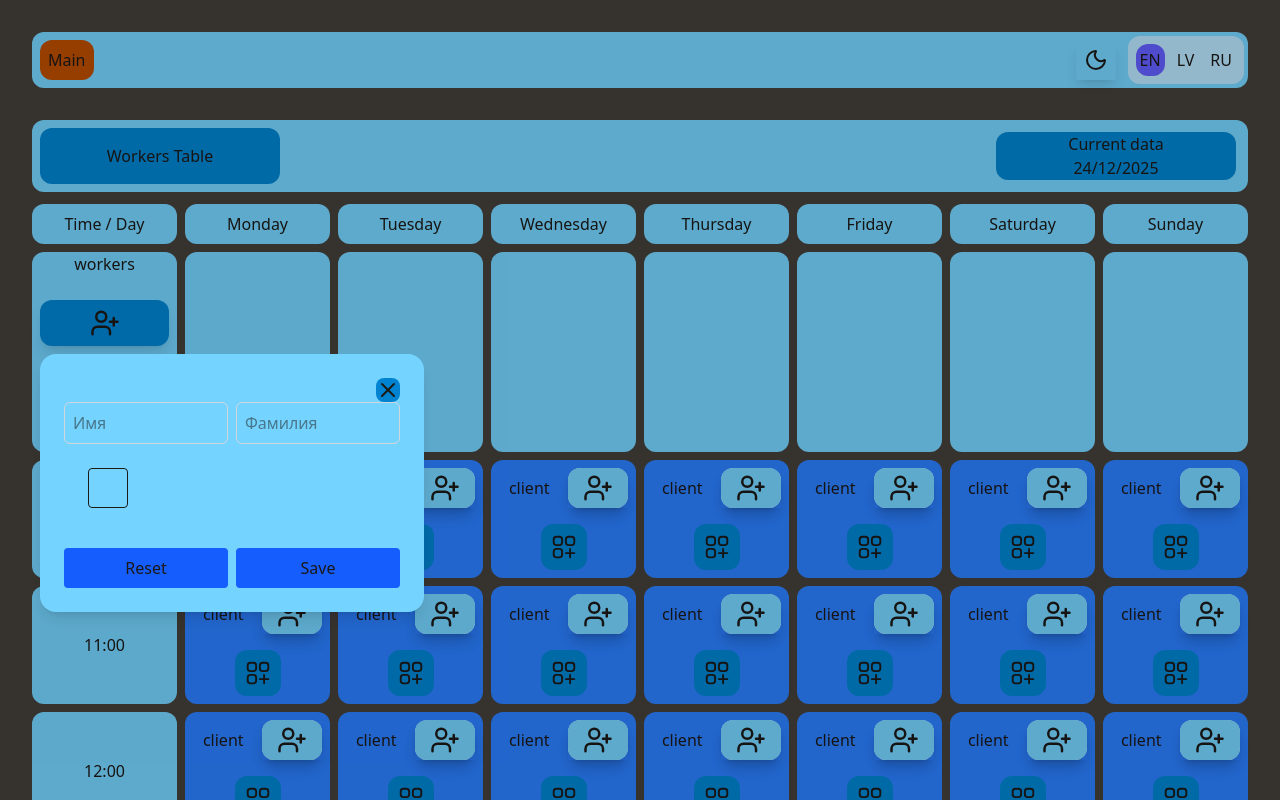
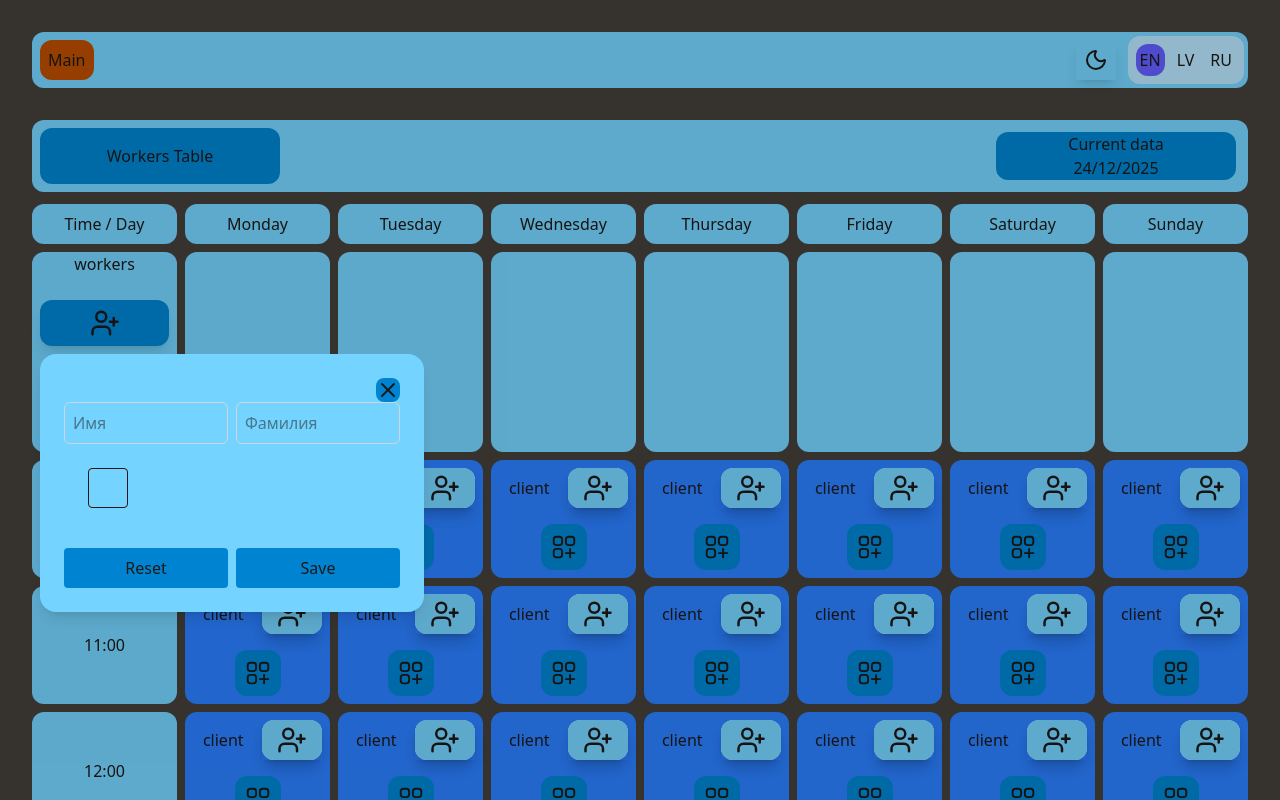
Before and after one commit to LilithStd/work_schedule, a Next.js app: page /schedule in a window 1280 px wide. Both pictures are taken after a click on the button 104 px from the left and 323 px from the top of the page. Shown: the top 800 px of the page. Built offline with nearby package versions, Linux system fonts and the light colour scheme.

Commit message:
update styles for schedule page styles (add modal worker)

```diff
--- a/src/components/workerDataModalTemplate.tsx
+++ b/src/components/workerDataModalTemplate.tsx
@@ -151,11 +151,11 @@ export default function WorkerDataModalTemplate({ onClose, typeWorkerModal, work
                 {changeColorElement()}
                 <div className="flex gap-2">
                     <button
-                        className="mt-4 py-2 bg-blue-600  rounded hover:bg-blue-700 w-1/2"
+                        className={`mt-4 py-2 ${THEME_COLORS[currentThemeApp].button} rounded hover:bg-blue-700 w-1/2`}
                         onClick={handleResetState}
                     >Reset</button>
                     <button
-                        className="mt-4 py-2 bg-blue-600  rounded hover:bg-blue-700 w-1/2"
+                        className={`mt-4 py-2 ${THEME_COLORS[currentThemeApp].button} rounded hover:bg-blue-700 w-1/2`}
                         onClick={handleCreateWorker}
                     >Save</button>
                 </div>
@@ -170,11 +170,11 @@ export default function WorkerDataModalTemplate({ onClose, typeWorkerModal, work
                                         {inputElement(ListTitle.name)}
                                         <div className="flex gap-2">
                                             <button
-                                                className="mt-4 py-2 bg-blue-600 text-white rounded hover:bg-blue-700 w-1/2"
+                                                className={`mt-4 py-2 rounded-xl ${THEME_COLORS[currentThemeApp].button} ${THEME_COLORS[currentThemeApp].hover} w-1/2`}
                                                 onClick={handleResetState}
-                                            >Reset</button>
+                                            >Reset2</button>
                                             <button
-                                                className="mt-4 py-2 bg-blue-600 text-white rounded hover:bg-blue-700 w-1/2"
+                                                className="mt-4 py-2š text-white rounded hover:bg-blue-700 w-1/2"
                                                 onClick={() => handleEndChangeWorkerData()}
                                             >Save</button>
                                         </div>
@@ -217,7 +217,7 @@ export default function WorkerDataModalTemplate({ onClose, typeWorkerModal, work
                                 </div>
                                 <div className="flex gap-2">
                                     <button
-                                        className={`mt-4 py-2 rounded-xl ${THEME_COLORS[currentThemeApp].hover} w-1/2`}
+                                        className={`mt-4 py-2 rounded-xl ${THEME_COLORS[currentThemeApp].button} ${THEME_COLORS[currentThemeApp].hover} w-1/2`}
                                         onClick={handleResetState}
                                     >Reset</button>
                                     <button
```
